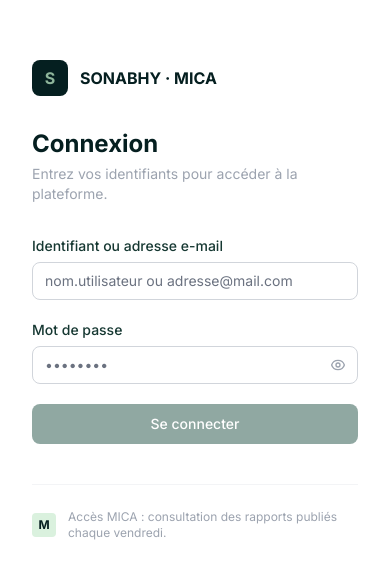
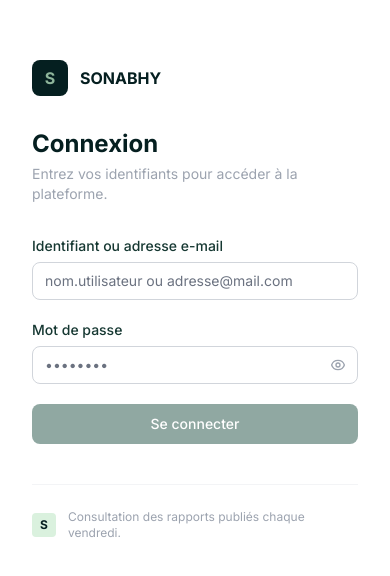
Before and after one commit to Charid30/micafrontend, an Angular app: page /auth/login in a window 390 px wide. Shown: the part 122-698 px from the top of the page. Built offline with nearby package versions, Linux system fonts and the light colour scheme.

Commit message:
refactor: remove MICA branding, keep SONABHY only

```diff
--- a/src/app/features/auth/login/login.component.html
+++ b/src/app/features/auth/login/login.component.html
@@ -22,7 +22,7 @@
       </h1>
       <p class="text-sm leading-relaxed" style="color: #8EB69B;">
         Accès sécurisé à la gestion hebdomadaire<br>
-        des rapports de stocks destinés au MICA.
+        des rapports de stocks hebdomadaires.
       </p>
     </div>
 
@@ -51,7 +51,7 @@
       <div class="flex md:hidden items-center gap-3 mb-8">
         <div class="w-9 h-9 rounded-lg flex items-center justify-center font-black"
              style="background-color: #051F20; color: #8EB69B;">S</div>
-        <span class="font-bold" style="color: #051F20;">SONABHY · MICA</span>
+        <span class="font-bold" style="color: #051F20;">SONABHY</span>
       </div>
 
       <!-- Titre -->
@@ -127,14 +127,14 @@
 
       </form>
 
-      <!-- Séparateur MICA -->
+      <!-- Info accès -->
       <div class="mt-10 pt-6 border-t border-gray-100 flex items-center gap-3">
         <div class="w-6 h-6 rounded flex items-center justify-center flex-shrink-0"
              style="background-color: #DAF1DE;">
-          <span class="text-xs font-black" style="color: #051F20;">M</span>
+          <span class="text-xs font-black" style="color: #051F20;">S</span>
         </div>
         <p class="text-xs text-gray-400">
-          Accès MICA : consultation des rapports publiés chaque vendredi.
+          Consultation des rapports publiés chaque vendredi.
         </p>
       </div>
 
--- a/src/app/layout/layout.component.html
+++ b/src/app/layout/layout.component.html
@@ -20,7 +20,7 @@
            style="background-color: #8EB69B; color: #051F20;">
         S
       </div>
-      <span *ngIf="sidebarOpen || isMobile" class="font-bold text-sm truncate text-white">SONABHY · MICA</span>
+      <span *ngIf="sidebarOpen || isMobile" class="font-bold text-sm truncate text-white">SONABHY</span>
     </div>
 
     <!-- Navigation -->
@@ -193,8 +193,8 @@
         </svg>
       </button>
       <h1 class="text-sm md:text-base font-semibold flex-1 truncate" style="color: #0B2B26;">
-        <span class="hidden sm:inline">Plateforme de suivi des stocks SONABHY / MICA</span>
-        <span class="sm:hidden">SONABHY / MICA</span>
+        <span class="hidden sm:inline">Plateforme de suivi des stocks SONABHY</span>
+        <span class="sm:hidden">SONABHY</span>
       </h1>
       <span class="text-xs hidden md:block flex-shrink-0" style="color: #235347;">
         {{ today | date:'EEEE d MMMM yyyy':'':'fr' }}
```
